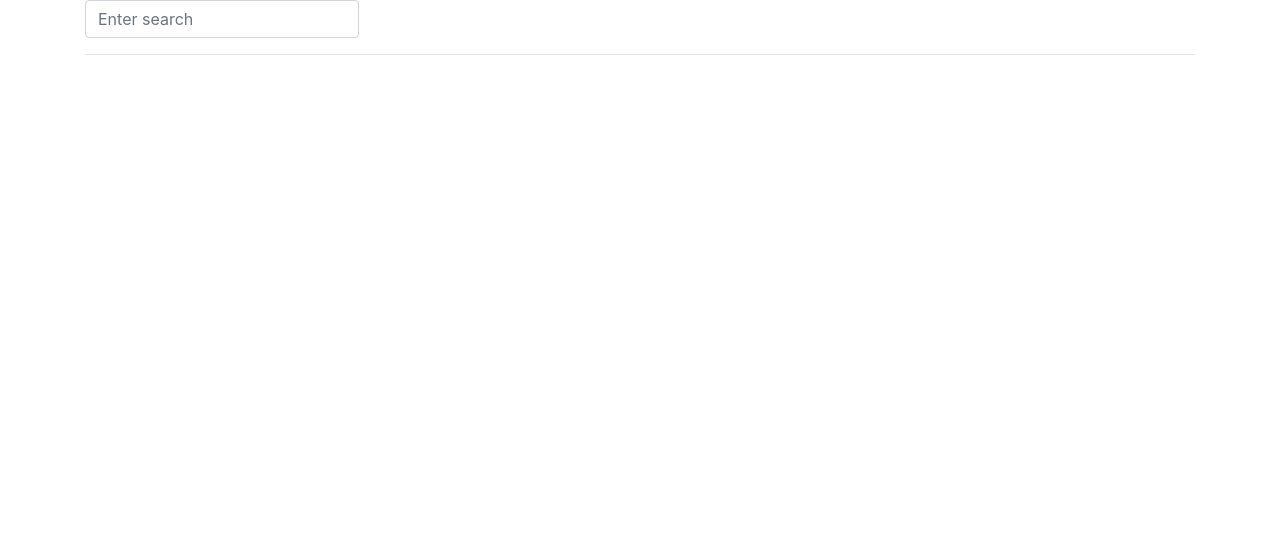
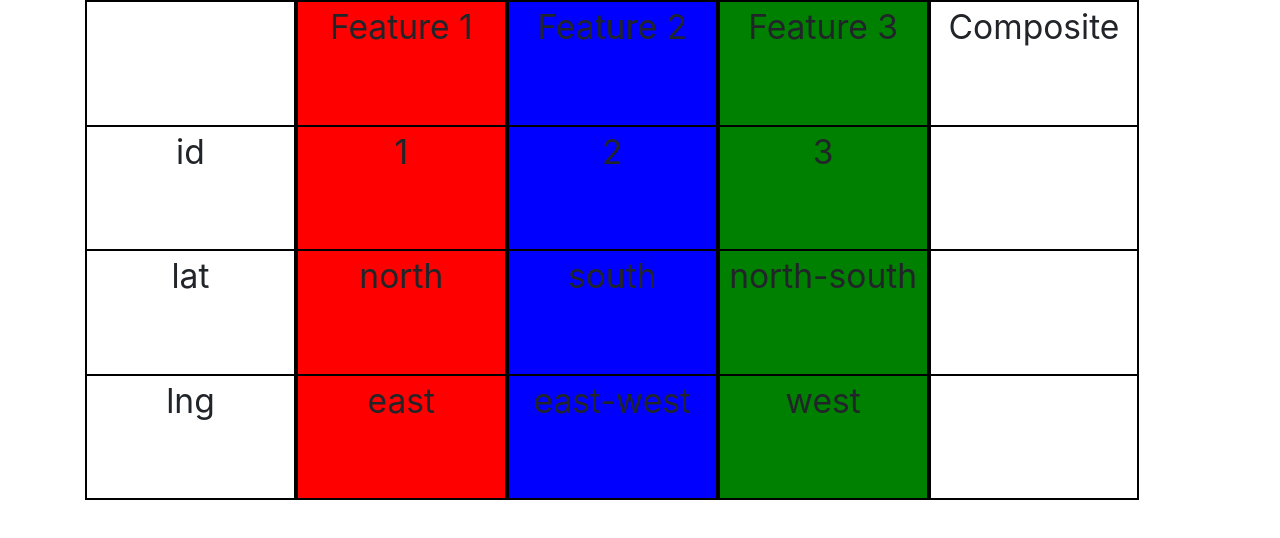
Before and after one commit to michaelohalloran/angular-joke, an Angular app: page / in a window 1280 px wide. Shown: the top 538 px of the page. Built offline with nearby package versions, Linux system fonts and the light colour scheme.

Commit message:
composite change color functionality working before refactor

```diff
--- a/src/app/app.component.html
+++ b/src/app/app.component.html
@@ -4,5 +4,6 @@
   <!-- <model-form></model-form> -->
   <!-- <search-form></search-form> -->
   <!-- <http></http> -->
-  <music-search></music-search>
+  <!-- <music-search></music-search> -->
+  <composite></composite>
 </body>
--- a/src/app/app.module.ts
+++ b/src/app/app.module.ts
@@ -14,6 +14,7 @@ import { HttpComponent } from './http/http.component';
 import { HttpModule } from '@angular/http';
 import { MusicSearchComponent } from './music-search/music-search.component';
 import { SearchService } from './search.service';
+import { CompositeComponent } from './fuse/composite/composite.component';
 
 @NgModule({
   declarations: [
@@ -25,7 +26,8 @@ import { SearchService } from './search.service';
     ModelFormComponent,
     SearchFormComponent,
     HttpComponent,
-    MusicSearchComponent
+    MusicSearchComponent,
+    CompositeComponent
   ],
   imports: [
     BrowserModule,
--- /dev/null
+++ b/src/app/fuse/composite/composite.component.css
@@ -0,0 +1,45 @@
+/* .grid-container {
+    display: grid;
+    grid-template-columns: repeat(5, 19%);
+}
+
+.item {
+    border: 1px solid black;
+}
+
+.item:nth-of-type(2) {
+    background-color: lightgoldenrodyellow;
+}
+
+.item1 {background-color: lightcoral;}
+.item2 {background-color: lightseagreen;}
+.item3 {background-color: lightskyblue;}
+.item4 {background-color: orangered;} */
+
+
+* {
+    text-align: center;
+    font-size: 2.1rem;
+}
+.flex-container {
+    display: flex;
+    /* flex-wrap: wrap; */
+    height: 500px;
+}
+
+.flex-item {
+    border: 1px solid black;
+    height: 25%;
+}
+
+.flex-item-column:nth-of-type(even) {
+    background-color: lightsalmon;
+}
+
+.flex-item-column {
+    display: flex;
+    flex-direction: column;
+    flex-basis: 19%;
+    border: 1px solid black;
+    height: 100%;
+}
--- /dev/null
+++ b/src/app/fuse/composite/composite.component.html
@@ -0,0 +1,53 @@
+<!-- <div class="container">
+  <h2>Composite</h2>
+  <table class="table">
+    <thead>
+      <tr>
+        <th>&nbsp;</th>
+        <th>Feature</th>
+        <th>Q1</th>
+        <th>Q2</th>
+        <th>Q3</th>
+        <th>Fuse</th>
+      </tr>
+    </thead>
+    <tbody>
+      <tr *ngFor="let feature of features; let i = index">
+        <th *ngFor="let key of keys">{{key}}</th>
+        <th>{{feature.lat}}</th>
+        <th>{{feature.lng}}</th>
+      </tr>
+    </tbody>
+  </table>
+</div> -->
+
+<!-- <div class="grid-container"> -->
+  <!-- <div class="item item1">1</div>
+  <div class="item item2">2</div>
+  <div class="item item3">3</div>
+  <div class="item item4">4</div> -->
+  <!-- <div class="item">&nbsp;</div>
+  <div class="item" *ngFor="let feature of features">Feature {{feature.id}}</div>
+  <div class="item">Composite</div>
+  <div class="item" *ngFor="let feature of features">Lat: {{feature.lat}}</div>
+  <div class="item" *ngFor="let feature of features">Lng: {{feature.lng}}</div>
+</div> -->
+
+<div class="flex-container">
+  <div class="flex-item-column">
+    <div class="flex-item">&nbsp;</div>
+    <div class="flex-item" *ngFor="let key of keys">{{key}}</div>
+  </div>
+  <div class="flex-item-column" [ngStyle]="{backgroundColor: feature.bgColor}" *ngFor="let feature of features">
+    <div class="flex-item">Feature {{feature.id}}</div>
+    <div class="flex-item">{{feature.id}}</div>
+    <div class="flex-item" (click)="onSelectFeature($event, feature, feature.lat)">{{feature.lat}}</div>
+    <div class="flex-item">{{feature.lng}}</div>
+  </div>
+  <div class="flex-item-column" [ngStyle]="{backgroundColor: getCompositeBgColor()}">
+    <div class="flex-item">Composite</div>
+    <div class="flex-item">{{selectedId}}</div>
+    <div class="flex-item">{{selectedLat}}</div>
+    <div class="flex-item">{{selectedLng}}</div>
+  </div>
+</div>
--- /dev/null
+++ b/src/app/fuse/composite/composite.component.ts
@@ -0,0 +1,54 @@
+import { Component, OnInit } from '@angular/core';
+
+@Component({
+  selector: 'composite',
+  templateUrl: './composite.component.html',
+  styleUrls: ['./composite.component.css']
+})
+export class CompositeComponent implements OnInit {
+
+  private features: any[] = [];
+  private keys: any[] = [];
+  private selectedFeature: Object;
+  private selectedId: number;
+  private selectedLat: string = '';
+  private selectedLng: string = '';
+  private selectedBgColor: string = '';
+
+
+  constructor() { }
+
+  createTableRowHeaders(arr) {
+    // for(let i = 0; i < 1; i++) {
+    //   this.keys.push(Object.keys(arr[i]));
+    // }
+    this.keys = Object.keys(arr[0]).slice(0,-2);
+  }
+
+  ngOnInit() {
+
+    this.features = [
+      {id: 1, lat: 'north', lng: 'east', selected: false, bgColor:'red'},
+      {id: 2, lat: 'south', lng: 'east-west', selected: false, bgColor:'blue'},
+      {id: 3, lat: 'north-south', lng: 'west', selected: false, bgColor:'green'},
+    ];
+
+    this.createTableRowHeaders(this.features);
+    console.log('this.keys: ', this.keys);
+  }
+
+  onSelectFeature(evt, feature: Object, lat: string) {
+    this.selectedFeature = feature;
+    this.selectedLat = lat;
+    console.log('hit onSelect', this.selectedFeature);
+    console.log('evt parent', evt);
+  }
+
+  getCompositeBgColor() {
+    this.selectedBgColor = this.selectedFeature ? this.selectedFeature['bgColor']: 'white';
+    return this.selectedBgColor;
+
+  }
+
+
+}
```
